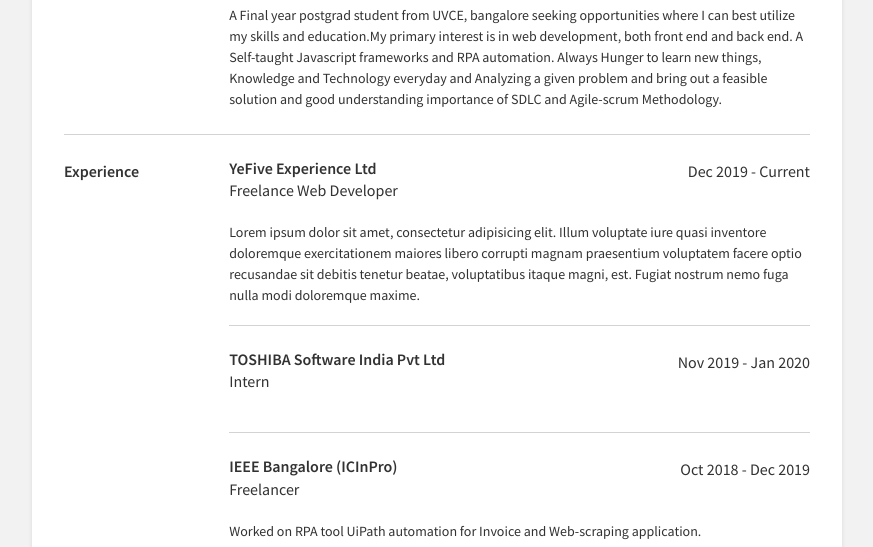
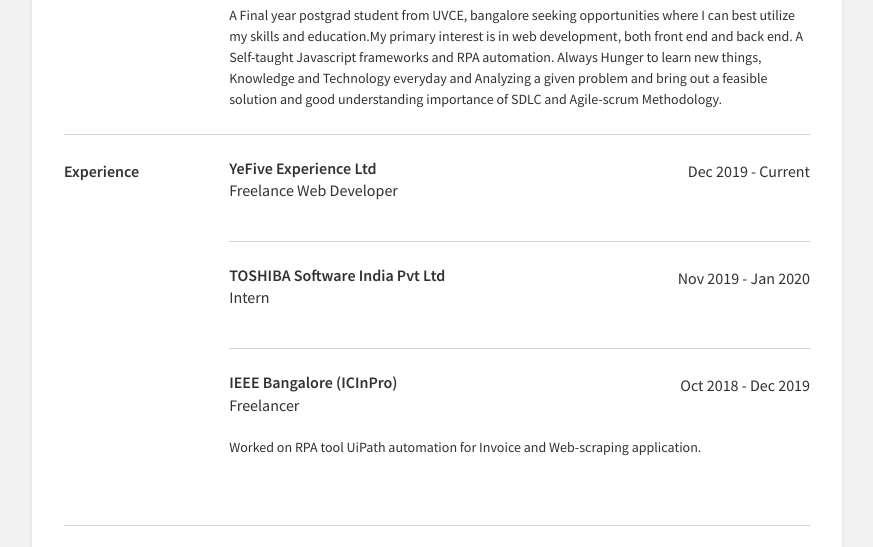
Before and after one commit to punitkmryh/resume-template, a plain HTML site: page index.html in a window 1280 px wide. Shown: the part 229-776 px from the top of the page, without its empty margins (203-1076 px from the left). Drawn offline with nearby package versions, Linux system fonts and the light colour scheme.

Commit message:
Update index.html

```diff
--- a/index.html
+++ b/index.html
@@ -88,13 +88,7 @@
               </div>
             </div>
             <!-- end job-title container -->
-            <p class="writeup">
-              Lorem ipsum dolor sit amet, consectetur adipisicing elit. Illum
-              voluptate iure quasi inventore doloremque exercitationem maiores
-              libero corrupti magnam praesentium voluptatem facere optio
-              recusandae sit debitis tenetur beatae, voluptatibus itaque magni,
-              est. Fugiat nostrum nemo fuga nulla modi doloremque maxime.
-            </p>
+
           </div>
           <!-- end job -->
 
```
